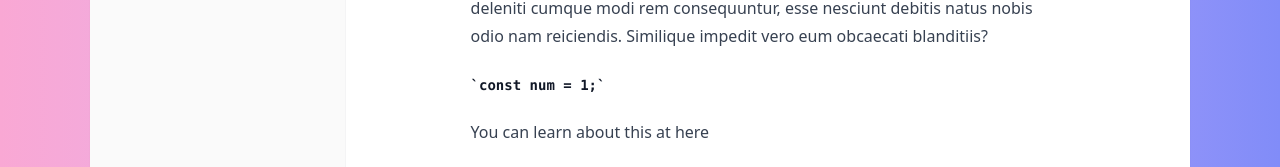
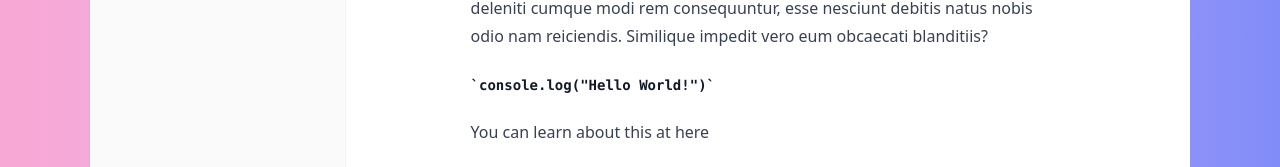
Before and after one commit to marcelldac/newtion, a React (Vite) app: page / in a window 1280 px wide. Shown: the part 218-385 px from the top of the page. Built offline with nearby package versions, Linux system fonts and the light colour scheme.

Commit message:
style: removes whitespaces

```diff
--- a/src/components/initialContent.ts
+++ b/src/components/initialContent.ts
@@ -1,15 +1,8 @@
 export const initialContent = `
 <div className="max-w-[700px] mx-auto pt-16 prose">
 <h1>Meu Notion</h1>
-<p>
-  Lorem ipsum dolor sit amet consectetur adipisicing elit. Fugiat quis
-  atque deleniti cumque modi rem consequuntur, esse nesciunt debitis natus
-  nobis odio nam reiciendis. Similique impedit vero eum obcaecati
-  blanditiis?
-</p>
-<code>const num = 1;</code>
-<p>
-  You can learn about this at <a href="#">here</a>
-</p>
+<p>Lorem ipsum dolor sit amet consectetur adipisicing elit. Fugiat quis atque deleniti cumque modi rem consequuntur, esse nesciunt debitis natus nobis odio nam reiciendis. Similique impedit vero eum obcaecati blanditiis?</p>
+<code class='language-javascript'>console.log("Hello World!")</code>
+<p>You can learn about this at <a href="#">here</a></p>
 </div>
 `;
```
